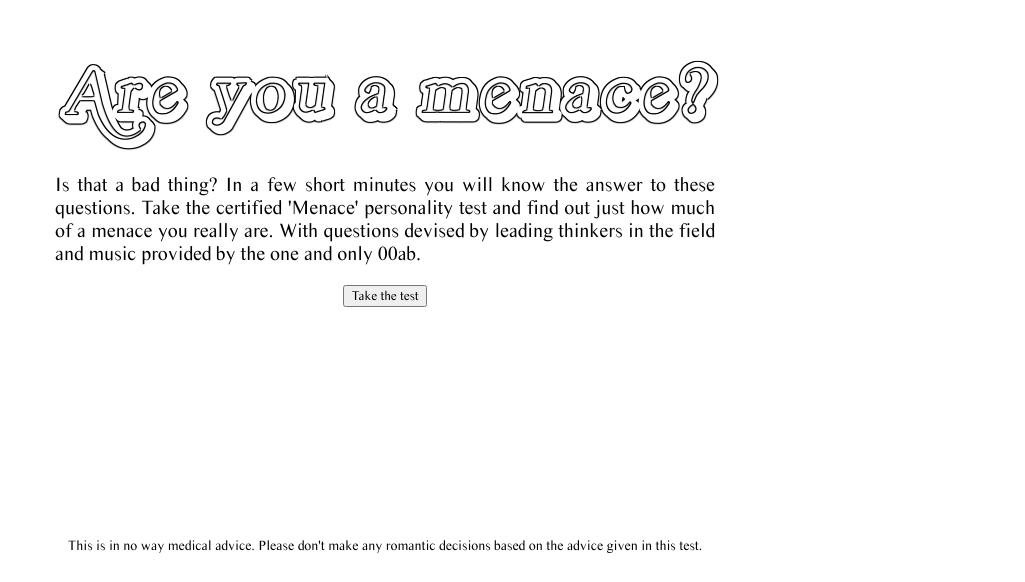
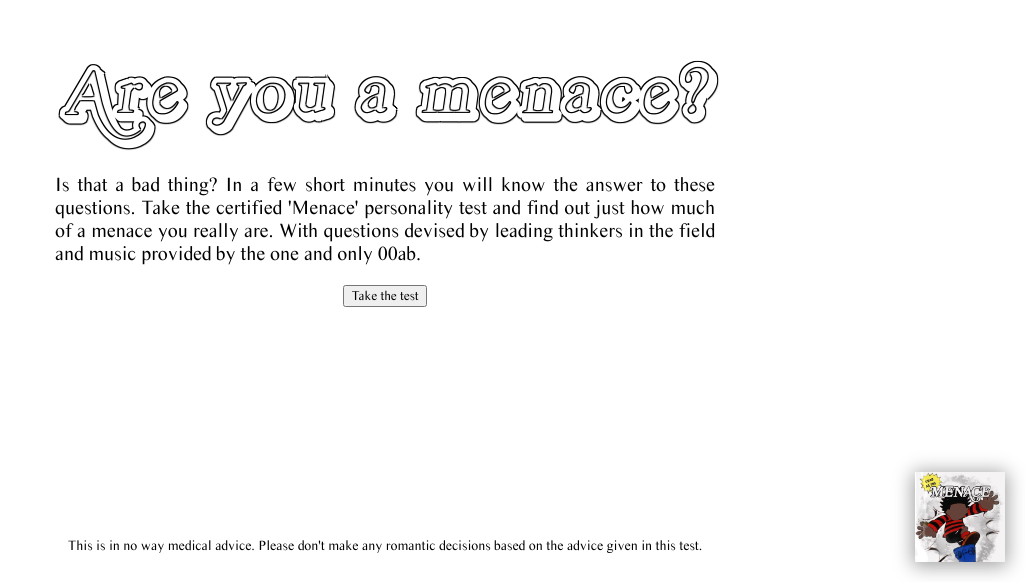
Before and after one commit to CampbellDocherty/menace, a React (Vite) app: page / in a window 1280 px wide. Shown: the part 218-800 px from the top of the page, without its empty margins (255-1280 px from the left). Built offline with nearby package versions, Linux system fonts and the light colour scheme.

Commit message:
Add cover art to corner with senses audio

```diff
--- a/src/App.tsx
+++ b/src/App.tsx
@@ -1,14 +1,18 @@
 import { AnswersProvider } from './context/AnswersProvider';
+import { MusicPlayer } from './music';
 import Router from './router/Router';
 import { Container } from './styles';
 
 const App = () => {
   return (
-    <AnswersProvider>
-      <Container>
-        <Router />
-      </Container>
-    </AnswersProvider>
+    <>
+      <MusicPlayer />
+      <AnswersProvider>
+        <Container>
+          <Router />
+        </Container>
+      </AnswersProvider>
+    </>
   );
 };
 
--- /dev/null
+++ b/src/music/index.tsx
@@ -0,0 +1,29 @@
+/* eslint-disable jsx-a11y/media-has-caption */
+import { useRef } from 'react';
+import sensesUrl from './senses.mp3';
+import coverArt from './cover-art.jpg';
+import { CoverArt } from './styles';
+
+export const MusicPlayer = () => {
+  const audioRef = useRef<HTMLAudioElement>(null);
+
+  const onClick = () => {
+    if (audioRef && audioRef.current) {
+      if (audioRef.current.paused) {
+        audioRef.current.play();
+      } else {
+        audioRef.current.pause();
+      }
+    }
+  };
+
+  return (
+    <>
+      <CoverArt onClick={onClick} src={coverArt} alt="cover art for menace" />
+      <audio loop controls={false} autoPlay ref={audioRef}>
+        <source src={sensesUrl} type="audio/ogg" />
+        Your browser does not support the audio element.
+      </audio>
+    </>
+  );
+};
--- /dev/null
+++ b/src/music/styles.ts
@@ -0,0 +1,13 @@
+import { styled } from 'styled-components';
+
+export const CoverArt = styled.img`
+  position: fixed;
+  bottom: 20px;
+  right: 20px;
+  width: 90px;
+  height: 90px;
+  box-shadow: 0px 2px 18px 2px rgba(0, 0, 0, 0.38);
+  -webkit-box-shadow: 0px 2px 18px 2px rgba(0, 0, 0, 0.38);
+  -moz-box-shadow: 0px 2px 18px 2px rgba(0, 0, 0, 0.38);
+  cursor: pointer;
+`;
--- a/src/pages/Results/index.tsx
+++ b/src/pages/Results/index.tsx
@@ -1,7 +1,7 @@
 import { useContext, useMemo } from 'react';
 import { AnswersContext } from '../../context/AnswersContext';
 import { calculateResult } from './calculateResult';
-import { Description, ResultImage } from './styles';
+import { Description, MediaSection, ResultImage } from './styles';
 import { Title } from '../Home/styles';
 import { ResultBoxPlot } from './ResultBoxPlot';
 import { Button } from '../Scenario/styles';
@@ -40,6 +40,7 @@ export const Results = ({ onReset }: { readonly onReset: () => void }) => {
       <Title size={54}>{personality.title}</Title>
       <ResultBoxPlot result={result} />
       <Description>{personality.desc}</Description>
+      <MediaSection />
       <Button
         onClick={() => {
           reset();
--- a/src/pages/Results/styles.ts
+++ b/src/pages/Results/styles.ts
@@ -9,13 +9,14 @@ export const ResultImage = styled.img`
 `;
 
 export const Description = styled(BodyText)`
-  width: 75%;
+  width: 85%;
+  font-size: 24px;
 `;
 
 export const BoxPlot = styled.div`
   margin-top: 24px;
   margin-bottom: 24px;
-  width: 80%;
+  width: 90%;
   height: 40px;
   outline: 1px solid black;
   position: relative;
@@ -37,3 +38,13 @@ export const ResultMarker = styled.div<{ readonly result: number }>`
   border-right: 2px solid #ff0033;
   position: relative;
 `;
+
+export const MediaSection = styled.div`
+  width: 100%;
+  display: flex;
+  align-items: center;
+  justify-content: space-evenly;
+  height: 20%;
+  border: 1px solid black;
+  margin-bottom: 24px;
+`;
--- a/src/pages/Scenario/styles.ts
+++ b/src/pages/Scenario/styles.ts
@@ -24,6 +24,7 @@ export const BackButton = styled.button`
   display: flex;
   align-items: center;
   justify-content: center;
+  cursor: pointer;
 
   &:focus {
     border: 1px solid black;
@@ -36,7 +37,8 @@ export const BackArrow = styled.img`
 `;
 
 export const ScenarioTitle = styled(BodyText)`
-  margin-bottom: 32px;
+  margin-bottom: 40px;
+  font-size: 24px;
 `;
 
 export const ButtonContainer = styled.div`
@@ -47,10 +49,12 @@ export const ButtonContainer = styled.div`
 `;
 
 export const Button = styled.button`
-  min-height: 32px;
+  min-height: 40px;
   height: fit-content;
-  margin-bottom: 4px;
-  font-size: 16px;
+  margin-bottom: 12px;
+  font-size: 20px;
+  padding: 4px;
+  cursor: pointer;
 `;
 
 export const TRANSITION_CLASS_NAME = `fade`;
```
Also changed, not shown: src/music/cover-art.jpg (added), 1 other file (tests, documents, lock files or other folders).
